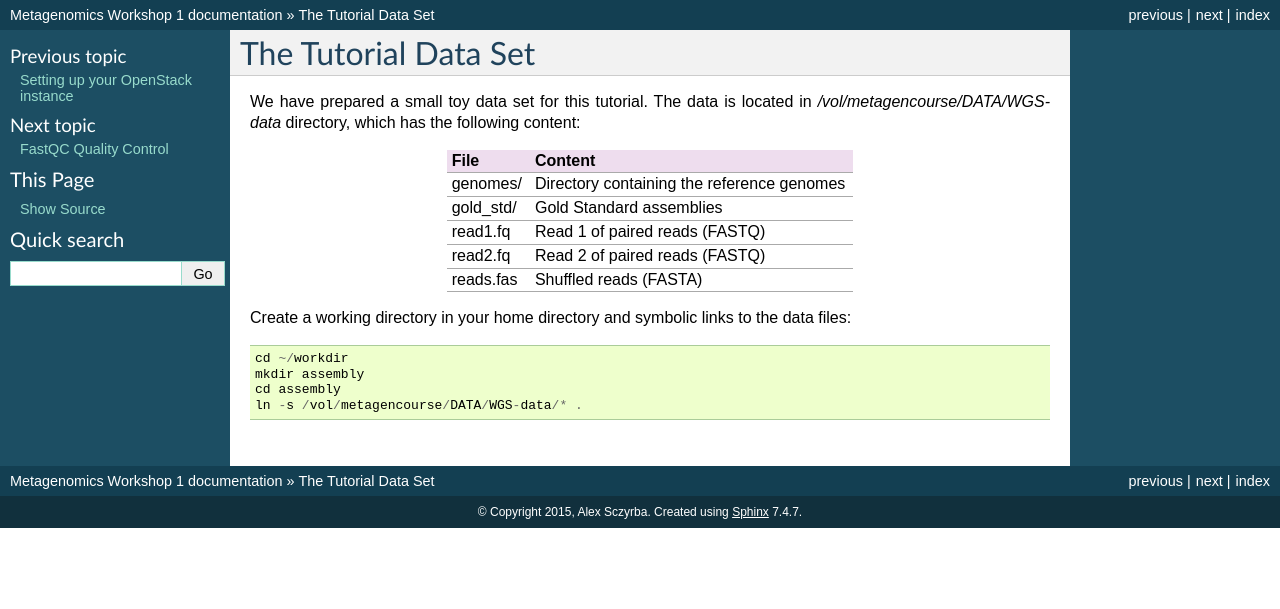
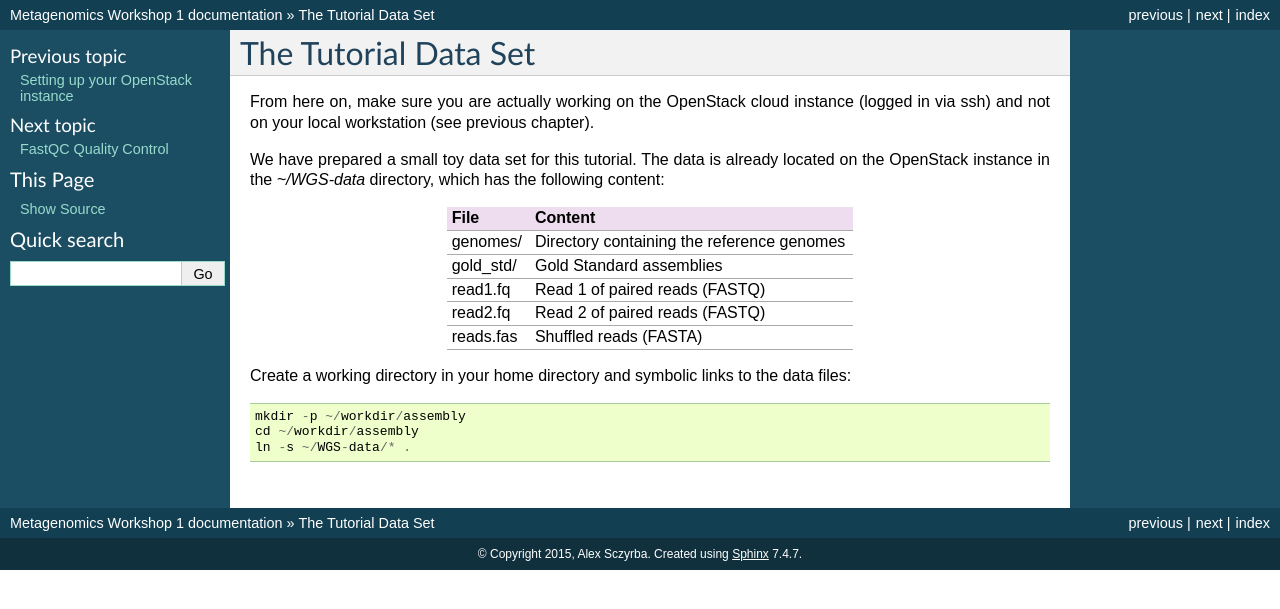
Before and after one commit to metagenomics/metagenomics-workshop, a Sphinx documentation site: the page built from docs/data.rst, in a window 1280 px wide. Shown: the top 609 px of the page. Built offline with Sphinx 7.4.7, drawn with Linux system fonts in a browser that asks for light colours.

Commit message:
edit paths for openstack instance

```diff
--- a/docs/data.rst
+++ b/docs/data.rst
@@ -1,8 +1,13 @@
 The Tutorial Data Set
 ================================
 
-We have prepared a small toy data set for this tutorial. The data is located
-in `/vol/metagencourse/DATA/WGS-data` directory, which has the following content:
+From here on, make sure you are actually working on the OpenStack
+cloud instance (logged in via ssh) and not on your local workstation
+(see previous chapter).
+
+We have prepared a small toy data set for this tutorial. The data is
+already located on the OpenStack instance in the
+`~/WGS-data` directory, which has the following content:
 
 +---------------+--------------------------------------------+
 | File          | Content                                    |
@@ -21,7 +26,6 @@ in `/vol/metagencourse/DATA/WGS-data` directory, which has the following content
 Create a working directory in your home directory and symbolic links
 to the data files::
 
-  cd ~/workdir
-  mkdir assembly
-  cd assembly
-  ln -s /vol/metagencourse/DATA/WGS-data/* .
+  mkdir -p ~/workdir/assembly
+  cd ~/workdir/assembly
+  ln -s ~/WGS-data/* .
```
